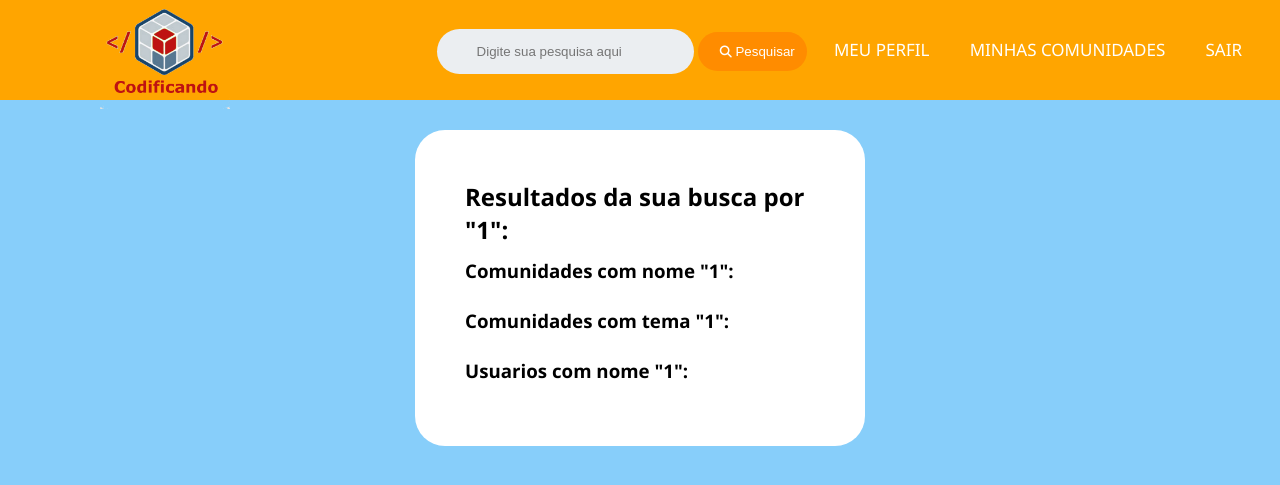
After one commit to ABilesck/SiteWebDesign, a PHP site: page /sitewebdesign/view/pesquisa.php?busca=1 in a window 1280 px wide. The commit adds this page. Shown: the top 485 px of the page. Run offline with PHP 8.4, Linux system fonts and the light colour scheme; the visitor is signed in with stand-in values (Sample User, id 1); tables that the repository leaves empty hold one stand-in row (values such as "Sample post"); some libraries are stand-ins or nearby versions.

Commit message:
Mecanismo de busca
Pesquisa criada

```diff
--- a/index.php
+++ b/index.php
@@ -35,8 +35,8 @@
                 <img src="./view/imagem/CodificandoLogo3.png" class="logo">
                 <ul>
                     <li>
-                    <form action="" method="post">
-                        <input type="text" placeholder="Digite sua pesquisa aqui" class="searchBox">
+                    <form action="./view/pesquisa.php" method="get">
+                        <input type="text" id="busca" name="busca" placeholder="Digite sua pesquisa aqui" class="searchBox">
                         <!-- <input type="submit" value="pesquisar"> -->
                         <button type="submit" class="btnPesquisa">
                             <i class="fas fa-search"></i>
--- a/model/comunidade.php
+++ b/model/comunidade.php
@@ -47,6 +47,80 @@
         $stmt->execute();
         return $stmt;
         }
+
+        public function PesquisarPorNome()
+        {
+              $query = 'SELECT
+                id_comunidade,
+                nome,
+                descricao,
+                tema
+              FROM '.$this->nomeTabela .
+            '  Where
+            nome LIKE ?';
+
+            $stmt = $this->conn->prepare($query);
+            // Bind ID
+            $stmt->bindParam(1, $this->nome);
+            // Execute query
+            $stmt->execute();
+
+            $Resultado = array();
+            $Resultado['comunidades'] = array();
+            // Set properties
+            while($row = $stmt->fetch(PDO::FETCH_ASSOC))
+            {
+              extract($row);
+
+              $item = array(
+                'idComunidade' => $row['id_comunidade'],
+                'comunidade' => $row['nome'],
+                'tema' => $row['tema'],
+                'descricao' => $row['descricao']
+              );
+
+              array_push($Resultado['comunidades'], $item);
+            }
+
+            return $Resultado['comunidades'];
+          }
+
+          public function PesquisarPorTema()
+        {
+              $query = 'SELECT
+                id_comunidade,
+                nome,
+                descricao,
+                tema
+              FROM '.$this->nomeTabela .
+            '  Where
+            tema LIKE ?';
+
+            $stmt = $this->conn->prepare($query);
+            // Bind ID
+            $stmt->bindParam(1, $this->nome);
+            // Execute query
+            $stmt->execute();
+
+            $Resultado = array();
+            $Resultado['comunidades'] = array();
+            // Set properties
+            while($row = $stmt->fetch(PDO::FETCH_ASSOC))
+            {
+              extract($row);
+
+              $item = array(
+                'idComunidade' => $row['id_comunidade'],
+                'comunidade' => $row['nome'],
+                'tema' => $row['tema'],
+                'descricao' => $row['descricao']
+              );
+
+              array_push($Resultado['comunidades'], $item);
+            }
+
+            return $Resultado['comunidades'];
+          }
 
         public function read_by_name()
         {
--- a/model/perfil.php
+++ b/model/perfil.php
@@ -157,9 +157,43 @@
           );
         }
         return $resposta;
+      }
 
+      public function PesquisarPorNome()
+        {
+              $query = 'SELECT
+                id_perfil,
+              usuario,
+              bio,
+              senha
+              FROM '.$this->nomeTabela .
+            '  Where
+            usuario LIKE ?';
 
-      }
+            $stmt = $this->conn->prepare($query);
+            // Bind ID
+            $stmt->bindParam(1, $this->nome);
+            // Execute query
+            $stmt->execute();
+
+            $Resultado = array();
+            $Resultado['usuarios'] = array();
+            // Set properties
+            while($row = $stmt->fetch(PDO::FETCH_ASSOC))
+            {
+              extract($row);
+
+              $item = array(
+                'idPerfil' => $row['id_perfil'],
+                'usuario' => $row['usuario'],
+                'bio' => $row['bio']
+              );
+
+              array_push($Resultado['usuarios'], $item);
+            }
+
+            return $Resultado['usuarios'];
+          }
 
         public function update() {
             // Create query
--- /dev/null
+++ b/view/pesquisa.php
@@ -0,0 +1,151 @@
+<?php
+
+    session_start();
+
+    include_once('../config/banco.php');
+    include_once('../model/comunidade.php');
+    include_once('../model/perfil.php');
+
+    $palavraChave = $_GET['busca'];
+
+    $database = new Database();
+    $db = $database->connect();
+
+    $comunidade = new Comunidade($db);
+    $perfil = new Perfil($db);
+
+    $urlPerfil = 'http://localhost/sitewebdesign/view/visualizarPerfil.php?id=';
+    $urlComunidade = 'http://localhost/sitewebdesign/view/visualizarComunidade.php?com=';
+
+?>
+
+<!DOCTYPE html>
+<html lang="pt-br">
+<head>
+    <meta charset="UTF-8">
+    <meta name="viewport" content="width=device-width, initial-scale=0.9">
+    <title>Codificando</title>
+    <link rel="stylesheet", href="./css/mainStyle.css">
+    <script src="https://kit.fontawesome.com/a076d05399.js"></script>
+    <link rel="stylesheet" href="https://cdnjs.cloudflare.com/ajax/libs/font-awesome/4.7.0/css/font-awesome.min.css">
+</head>
+<body>
+
+    <?php
+
+        if(isset($_SESSION['id']))
+        {
+        ?>
+            <nav>
+                <input type="checkbox" id="check">
+                <label for="check" class="checkbtn">
+                    <i class="fas fa-bars" style="font-size: 30px; line-height: 100px;"></i>
+                </label>
+                <a href="../index.php"><img src="./imagem/CodificandoLogo3.png" class="logo"></a>
+                <ul>
+                    <li>
+                    <form action="" method="post">
+                        <input type="text" placeholder="Digite sua pesquisa aqui" class="searchBox">
+                        <!-- <input type="submit" value="pesquisar"> -->
+                        <button type="submit" class="btnPesquisa">
+                            <i class="fas fa-search"></i>
+                            Pesquisar
+                    </button>
+                    </form>
+                    </li>
+                    <li><a href="#">Meu perfil</a></li>
+                    <li><a href="#">Minhas Comunidades</a></li>
+                    <li><a href="../DAO/perfil/deslogar.php">Sair</a></li>
+                </ul>
+            </nav>
+
+            <div class="fundo">
+
+                <h2>Resultados da sua busca por "<?php echo $palavraChave?>":</h2>
+
+                <h3 style="line-height: 50px;">Comunidades com nome "<?php echo $palavraChave?>": </h3>
+
+                <?php
+
+                    $comunidade->nome =  "%" . $palavraChave . "%";
+                    $comunidadesPorNome = $comunidade->PesquisarPorNome();
+
+                    if(count($comunidadesPorNome) != 0)
+                    foreach ($comunidadesPorNome as $com) { ?>
+
+                        <article class="post">
+                            <p class="postText">
+                                <a href = <?php echo $urlComunidade . $com["idComunidade"] ?> class="postLink">
+                                <?php echo $com['comunidade'] ?> </a>
+                            </p>
+                            <p>
+                                <?php echo $com["tema"] ?>
+                            </p>
+                            <br>
+                            <p>
+                                <?php echo $com["descricao"] ?>
+                            </p>
+                        </article>
+                        <br/>
+
+                    <?php } ?>
+
+                    <h3 style="line-height: 50px;">Comunidades com tema "<?php echo $palavraChave?>": </h3>
+
+                    <?php
+
+                    $comunidade->tema =  "%" . $palavraChave . "%";
+                    $comunidadesPorTema = $comunidade->PesquisarPorTema();
+
+                    if(count($comunidadesPorTema) != 0)
+                    foreach ($comunidadesPorTema as $com) { ?>
+
+                        <article class="post">
+                            <p class="postText">
+                                <a href = <?php echo $urlComunidade . $com["idComunidade"] ?> class="postLink">
+                                <?php echo $com['comunidade'] ?> </a>
+                            </p>
+                            <p>
+                                <?php echo $com["tema"] ?>
+                            </p>
+                            <br>
+                            <p>
+                                <?php echo $com["descricao"] ?>
+                            </p>
+                        </article>
+                        <br/>
+
+                    <?php } ?>
+
+                    <h3 style="line-height: 50px;">Usuarios com nome "<?php echo $palavraChave?>": </h3>
+
+                    <?php
+
+                    $perfil->nome =  "%" . $palavraChave . "%";
+                    $perfisPorNome = $perfil->PesquisarPorNome();
+
+                    if(count($perfisPorNome) != 0)
+                    foreach ($perfisPorNome as $perfil) { ?>
+
+                        <article class="post">
+                            <p class="postText">
+                                <a href = <?php echo $urlPerfil . $perfil["idPerfil"] ?> class="postLink">
+                                <?php echo $perfil['usuario'] ?> </a>
+                            </p>
+                            <br>
+                            <p>
+                                <?php echo $perfil["bio"] ?>
+                            </p>
+                        </article>
+                        <br/>
+
+                    <?php } ?>
+
+            </div>
+        <?php
+        }
+
+    ?>
+
+</body>
+</html>
```
Also changed, not shown: view/css/mainStyle.css (+41 -50 lines).
